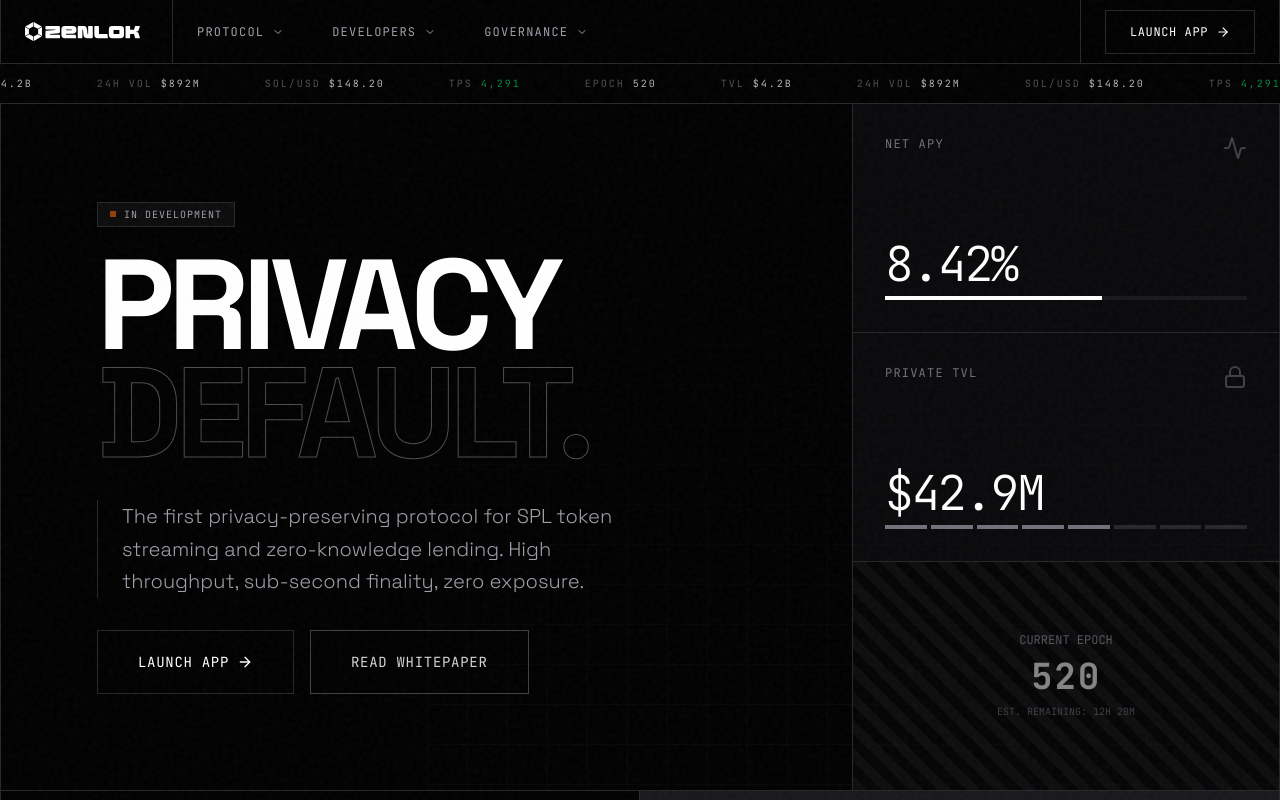
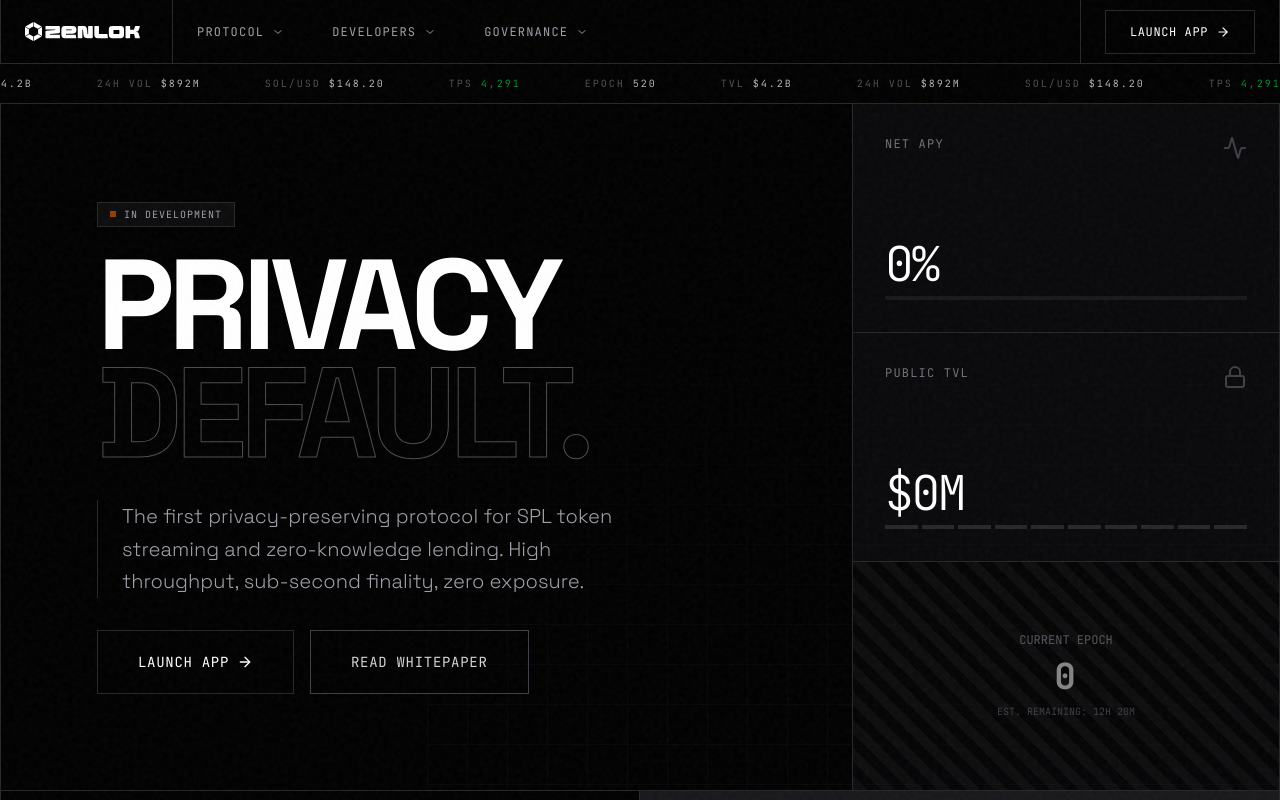
Before and after one commit to zenlok/www, a Next.js app: page / in a window 1280 px wide. Shown: the top 800 px of the page. Built offline with nearby package versions, Linux system fonts and the light colour scheme.

Commit message:
chore: set stats values to zero

```diff
--- a/src/templates/(landing)/HomePage/Hero/index.tsx
+++ b/src/templates/(landing)/HomePage/Hero/index.tsx
@@ -59,10 +59,10 @@ export default function Hero() {
           </div>
           <div className="relative z-10">
             <div className="text-5xl font-mono text-white font-light mb-2 tracking-tighter">
-              8.42%
+              0%
             </div>
             <div className="h-1 w-full bg-zinc-900 overflow-hidden">
-              <div className="h-full w-[60%] bg-white animate-[shimmer_2s_infinite]" />
+              <div className="h-full w-[0%] bg-white animate-[shimmer_2s_infinite]" />
             </div>
           </div>
         </div>
@@ -71,19 +71,19 @@ export default function Hero() {
           <div className="absolute inset-0 bg-dot-grid opacity-0 group-hover/card:opacity-10 transition-opacity" />
           <div className="flex justify-between items-start relative z-10">
             <div className="text-xs font-mono text-zinc-500 uppercase tracking-widest">
-              Private TVL
+              Public TVL
             </div>
             <Lock className="text-zinc-700 group-hover/card:text-white transition-colors" />
           </div>
           <div className="relative z-10">
             <div className="text-5xl font-mono text-white font-light mb-2 tracking-tighter">
-              $42.9M
+              $0M
             </div>
             <div className="flex gap-1">
-              {[1, 2, 3, 4, 5, 6, 7, 8].map((i) => (
+              {[0, 0, 0, 0, 0, 0, 0, 0, 0, 0].map((i, idx) => (
                 <div
-                  key={i}
-                  className={`h-1 flex-1 transition-all duration-500 ${i < 6 ? "bg-zinc-500" : "bg-zinc-800"}`}
+                  key={idx}
+                  className={`h-1 flex-1 transition-all duration-500 ${i !== 0 ? "bg-zinc-500" : "bg-zinc-800"}`}
                 />
               ))}
             </div>
@@ -96,7 +96,7 @@ export default function Hero() {
               Current Epoch
             </div>
             <div className="text-4xl font-mono text-white font-bold tracking-wider">
-              520
+              0
             </div>
             <div className="text-[10px] font-mono text-zinc-500 mt-2">
               EST. REMAINING: 12H 20M
```
